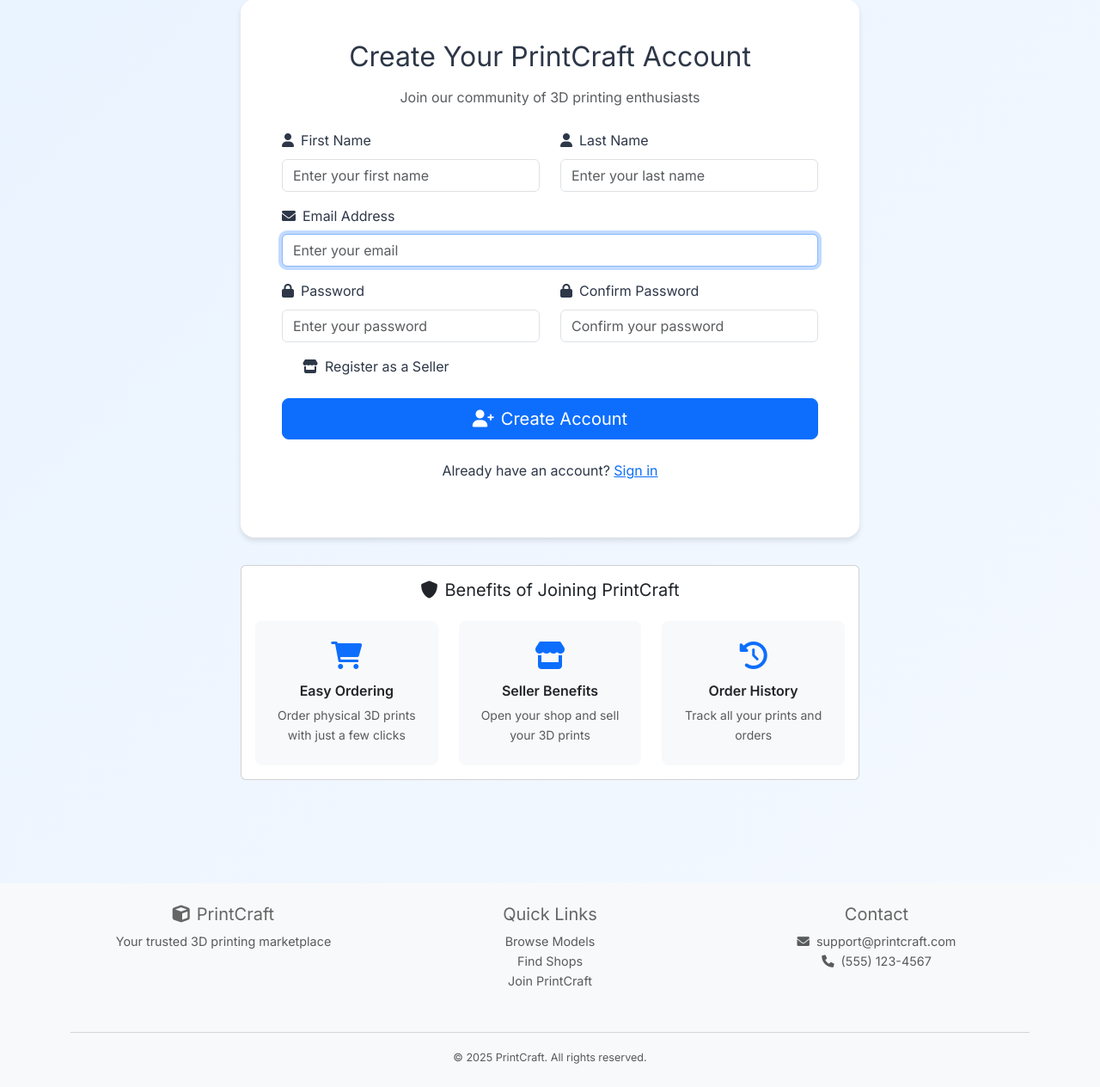
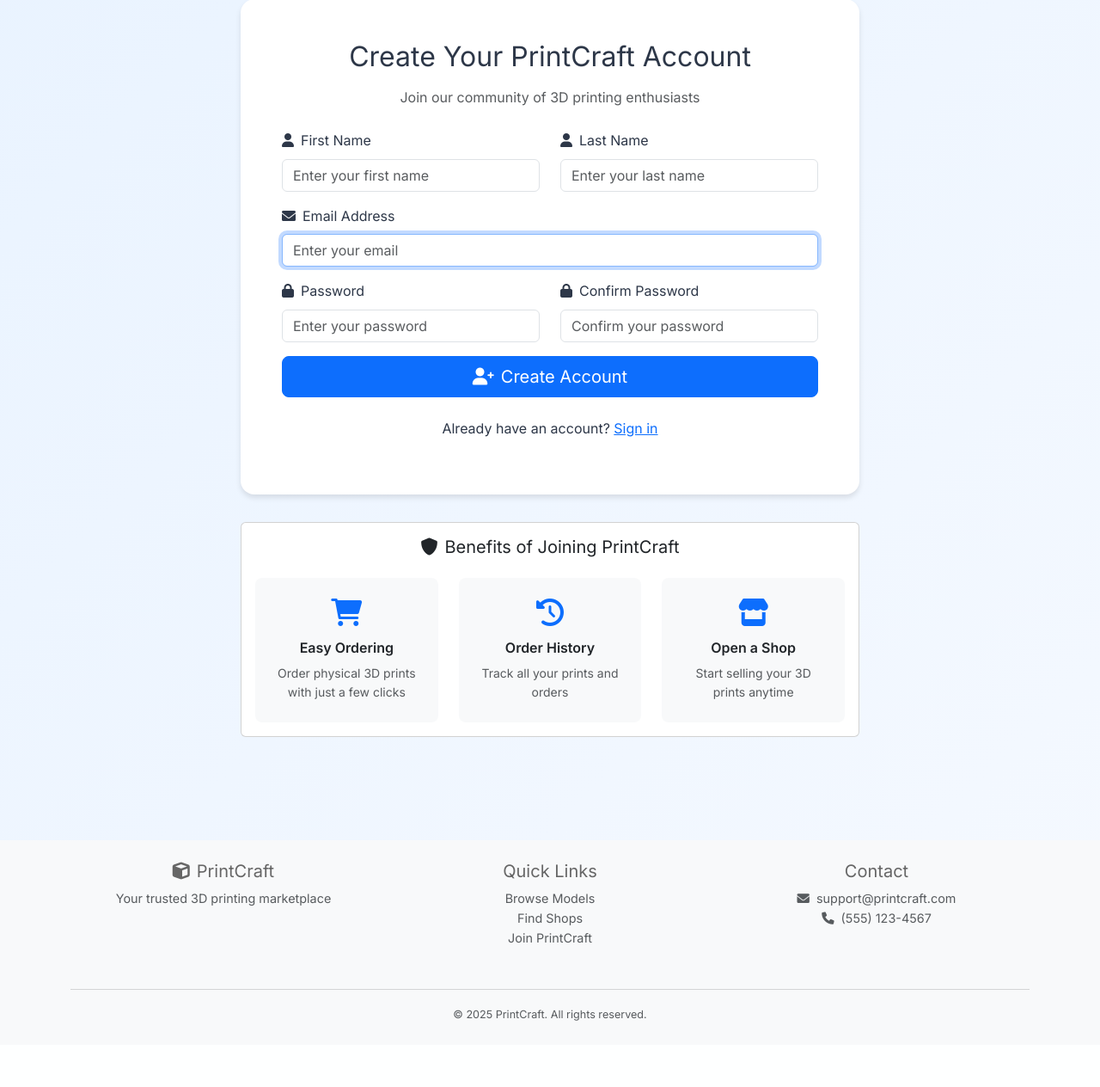
Before and after one commit to fara-t03fp24/ESD-52427848-CS551Q-Assessment-3, a Django app: page /users/register/ in a window 1280 px wide. Shown: the part 153-1417 px from the top of the page at 86% size. After the commit the page ends 1340 px from the top, so only its background shows below. Run offline with Django 4.2, Linux system fonts and the light colour scheme.

Commit message:
Rearrange registration benefits section; remove seller registration option and update benefit descriptions for improved clarity and user engagement.

```diff
--- a/apps/users/templates/users/register.html
+++ b/apps/users/templates/users/register.html
@@ -80,15 +80,6 @@
                             </div>
                         </div>
 
-                        <div class="mb-4">
-                            <div class="form-check">
-                                {{ form.is_seller }}
-                                <label class="form-check-label" for="{{ form.is_seller.id_for_label }}">
-                                    <i class="fas fa-store me-2"></i>Register as a Seller
-                                </label>
-                            </div>
-                        </div>
-
                         <div class="d-grid gap-2">
                             <button type="submit" class="btn btn-primary btn-lg">
                                 <i class="fas fa-user-plus me-2"></i>Create Account
@@ -118,16 +109,16 @@
                             </div>
                             <div class="col-md-4">
                                 <div class="benefit-item">
-                                    <i class="fas fa-store"></i>
-                                    <h6>Seller Benefits</h6>
-                                    <p class="small text-muted mb-0">Open your shop and sell your 3D prints</p>
+                                    <i class="fas fa-history"></i>
+                                    <h6>Order History</h6>
+                                    <p class="small text-muted mb-0">Track all your prints and orders</p>
                                 </div>
                             </div>
                             <div class="col-md-4">
                                 <div class="benefit-item">
-                                    <i class="fas fa-history"></i>
-                                    <h6>Order History</h6>
-                                    <p class="small text-muted mb-0">Track all your prints and orders</p>
+                                    <i class="fas fa-store"></i>
+                                    <h6>Open a Shop</h6>
+                                    <p class="small text-muted mb-0">Start selling your 3D prints anytime</p>
                                 </div>
                             </div>
                         </div>
```
